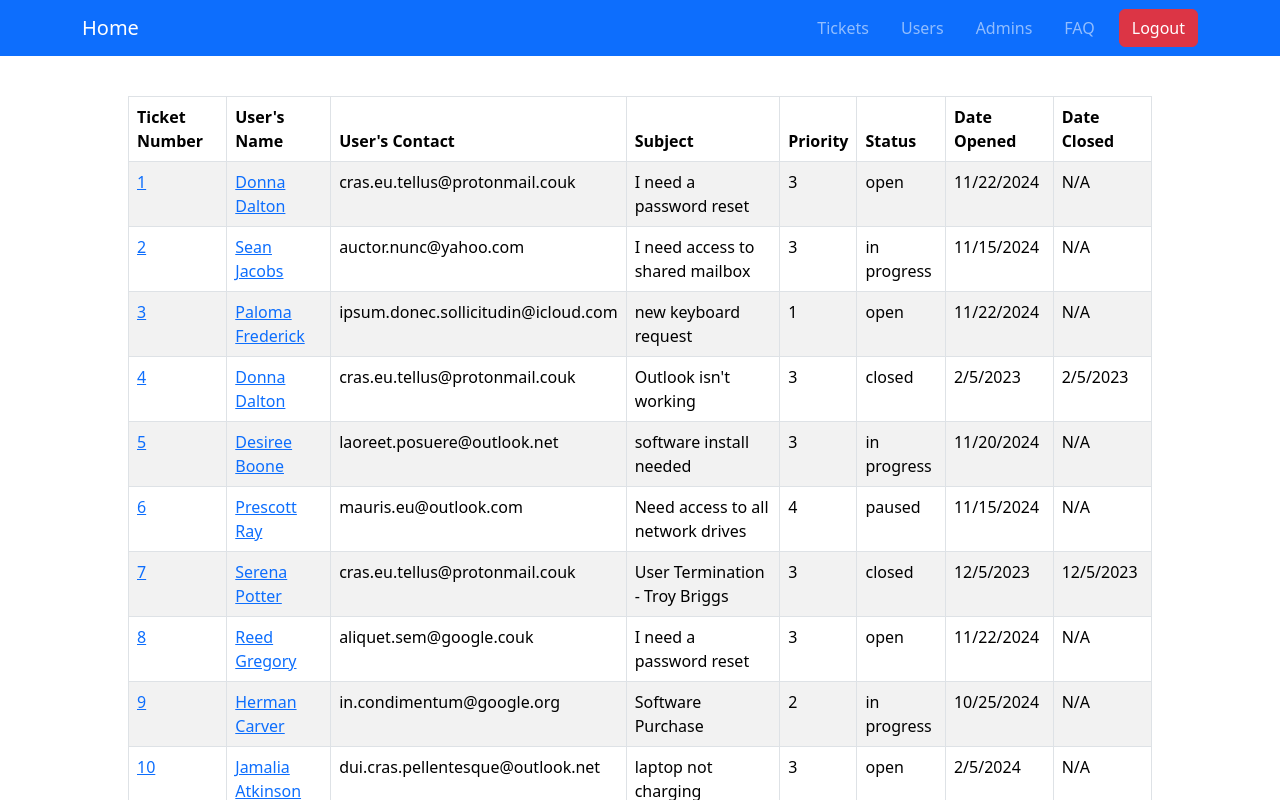
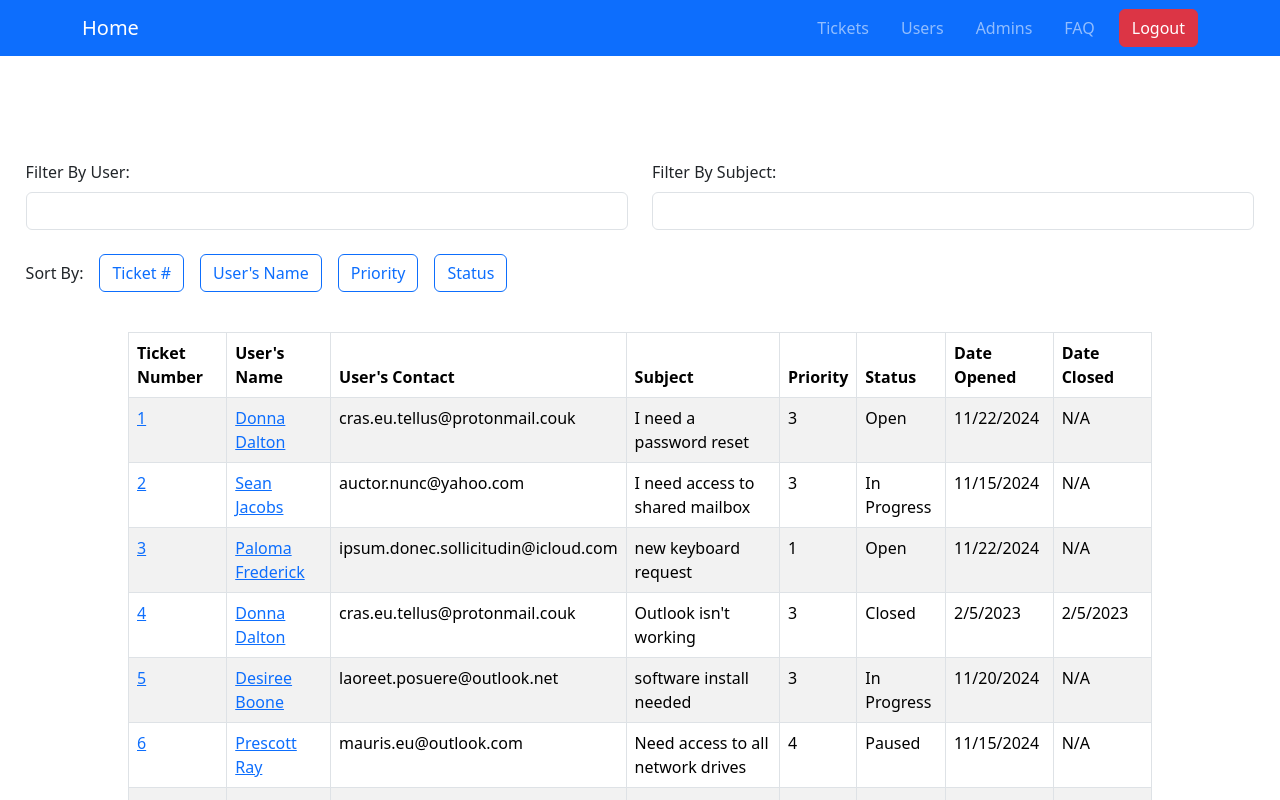
Before and after one commit to Smoot-Mena/react-helpdesk, a React (Vite) app: page /tickets in a window 1280 px wide. Shown: the top 800 px of the page. Built offline with nearby package versions, Linux system fonts and the light colour scheme.

Commit message:
Adds features to Tickets page
Adds a function that capitalizes the statuses and adds a section to filter and sort tickets. Functionality has been started on filters.

```diff
--- /dev/null
+++ b/src/hooks/useCapitalize.js
@@ -0,0 +1,10 @@
+const useCapitalize = (str) => {
+
+    return str.toLowerCase()
+    .split(" ")
+    .map(word => word.replace(word.charAt(0), word.charAt(0).toUpperCase()))
+    .join(" ");
+
+}
+
+export default useCapitalize;
--- a/src/pages/Ticket.jsx
+++ b/src/pages/Ticket.jsx
@@ -14,16 +14,6 @@ const Ticket = ( {ticket} ) => {
   const navigate = useNavigate();
 
   ticket = details.state.ticket;
-
-  // console.log(ticket);
-
-  const capitalize = (str) => {
-
-    return str.toLowerCase()
-    .split(" ")
-    .map(word => word.replace(word.charAt(0), word.charAt(0).toUpperCase()))
-    .join(" ");
-  }
 
   return (
     <section>
--- a/src/pages/Tickets.jsx
+++ b/src/pages/Tickets.jsx
@@ -1,22 +1,67 @@
-import React from 'react';
+import React, { useState } from 'react';
 import NavBar from '../components/Navbar';
 import Footer from '../components/Footer';
 import { Link } from 'react-router-dom';
 
 import Table from "react-bootstrap/Table";
+import Form from "react-bootstrap/Form";
+import Row from "react-bootstrap/Row";
+import Col from "react-bootstrap/Col";
+import Button from "react-bootstrap/Button";
+import Stack from "react-bootstrap/Stack";
 
 import defaultTickets from "../json/tickets.json";
+import useCapitalize from '../hooks/useCapitalize';
 
 const Tickets = () => {
+
+  let [tickets, setTickets] = useState(defaultTickets);
+  let [input, setInput] = useState({
+    filterUser: "",
+    filterSubject: ""
+  });
+
+  const handleChange = (event) => {
+    setInput({
+      ...input, [event.target.name]: event.target.value
+    });
+  };
+
   return (
     <section id='ticket-page'>
         <NavBar />
+
+        <Form style={{margin: "20vh 2vw 5vh"}}>
+          <Row className='mb-4'>
+            <Form.Group as={Col}>
+              <Form.Label>Filter By User: </Form.Label>
+              <Form.Control type='text' value={input.filterUser} name='filterUser' onChange={handleChange}/>
+            </Form.Group>
+
+            <Form.Group as={Col}>
+              <Form.Label>Filter By Subject: </Form.Label>
+              <Form.Control type='text' value={input.filterSubject} name='filterSubject' onChange={handleChange}/>
+            </Form.Group>
+
+          </Row>
+
+          <Row>
+            <Stack direction='horizontal' gap={3}>
+              <label>Sort By: </label>
+              <Button variant='outline-primary'>Ticket #</Button>
+              <Button variant='outline-primary'>User's Name</Button>
+              <Button variant='outline-primary'>Priority</Button>
+              <Button variant='outline-primary'>Status</Button>
+            </Stack>
+
+          </Row>
+        </Form>
+
         <Table id='ticket-list' responsive="sm"
         striped
         bordered
         hover
-        // className='mt-5'
-        style={{width: "80vw", margin: "12vh auto"}}>
+        style={{width: "80vw", margin: "2vh auto 1vh"}}>
             <thead>
               <tr>
                 <th>Ticket Number</th>
@@ -30,7 +75,7 @@ const Tickets = () => {
               </tr>
             </thead>
             <tbody>
-              {defaultTickets && defaultTickets.map((ticket) => (
+              {tickets && tickets.map((ticket) => (
                 <tr key={ticket.ticketNumber}>
                   <td>
                     <Link
@@ -43,7 +88,7 @@ const Tickets = () => {
                   <td>{ticket.contact}</td>
                   <td>{ticket.subject}</td>
                   <td>{ticket.priority}</td>
-                  <td>{ticket.status}</td>
+                  <td>{useCapitalize(ticket.status)}</td>
                   <td>{ticket.dateOpened}</td>
                   <td>{ticket.status === "closed" ? ticket.dateOpened : "N/A"}</td>
                 </tr>
```
